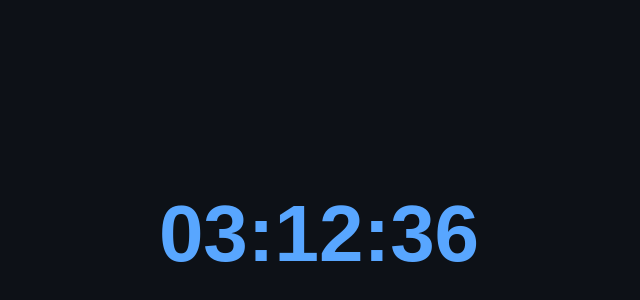
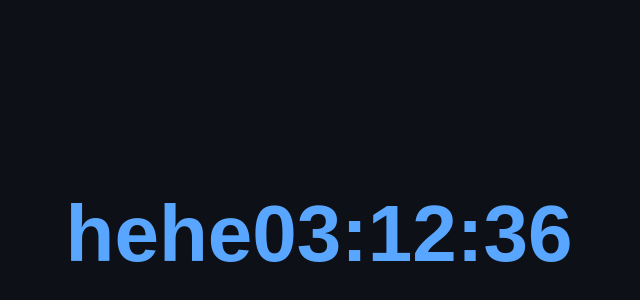
Before and after one commit to philxlz06/The-Digital-Clock, a plain HTML site: page index.html in a window 1280 px wide. Shown: the part 166-466 px from the top of the page, without its empty margins (321-961 px from the left). Drawn offline with Linux system fonts and the light colour scheme.

Commit message:
Second commit

```diff
--- a/index.html
+++ b/index.html
@@ -7,6 +7,7 @@
   <link rel="stylesheet" href="styles.css">
 </head>
 <body>
+  <h1>hehe</h1>
   <div class="clock-container">
     <h1 id="clock">00:00:00</h1>
   </div>
```
